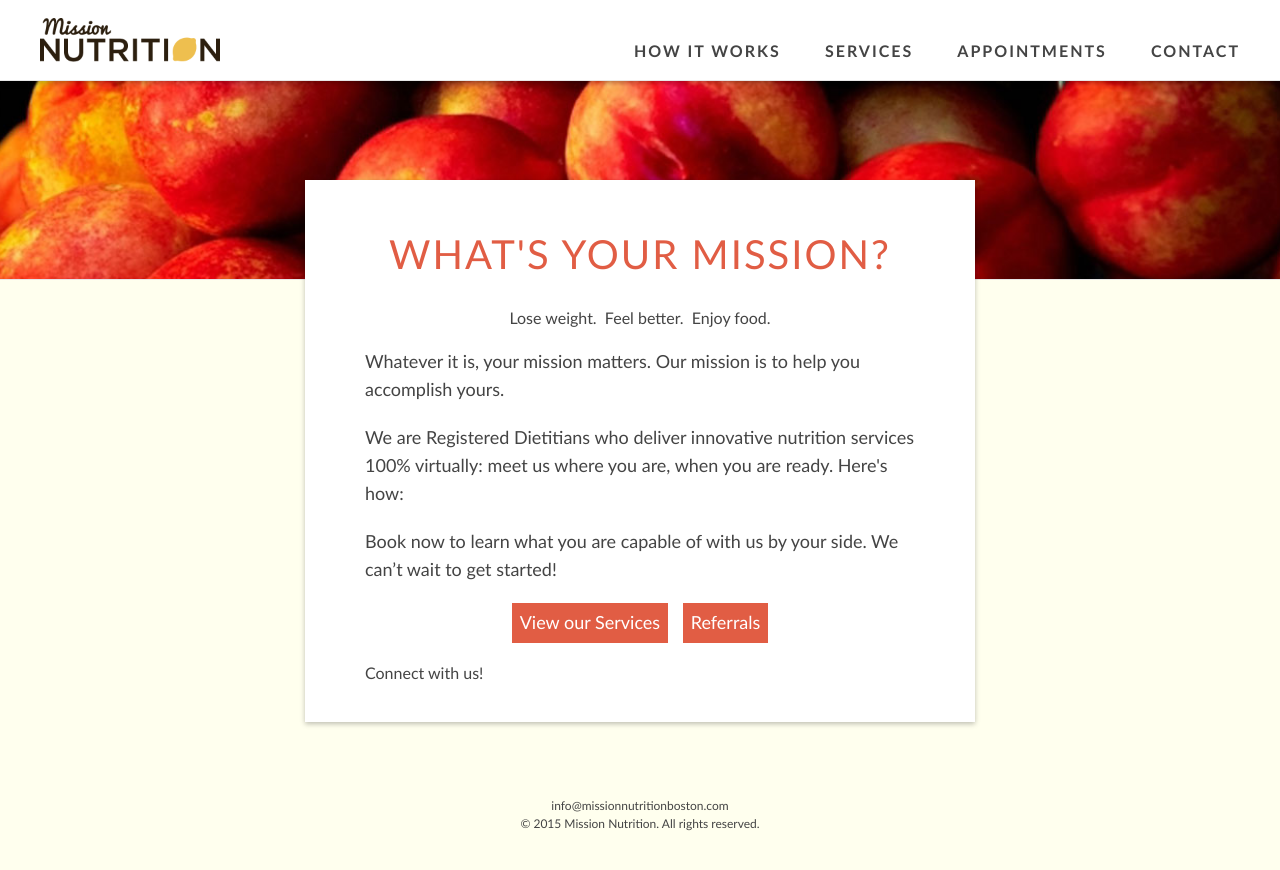
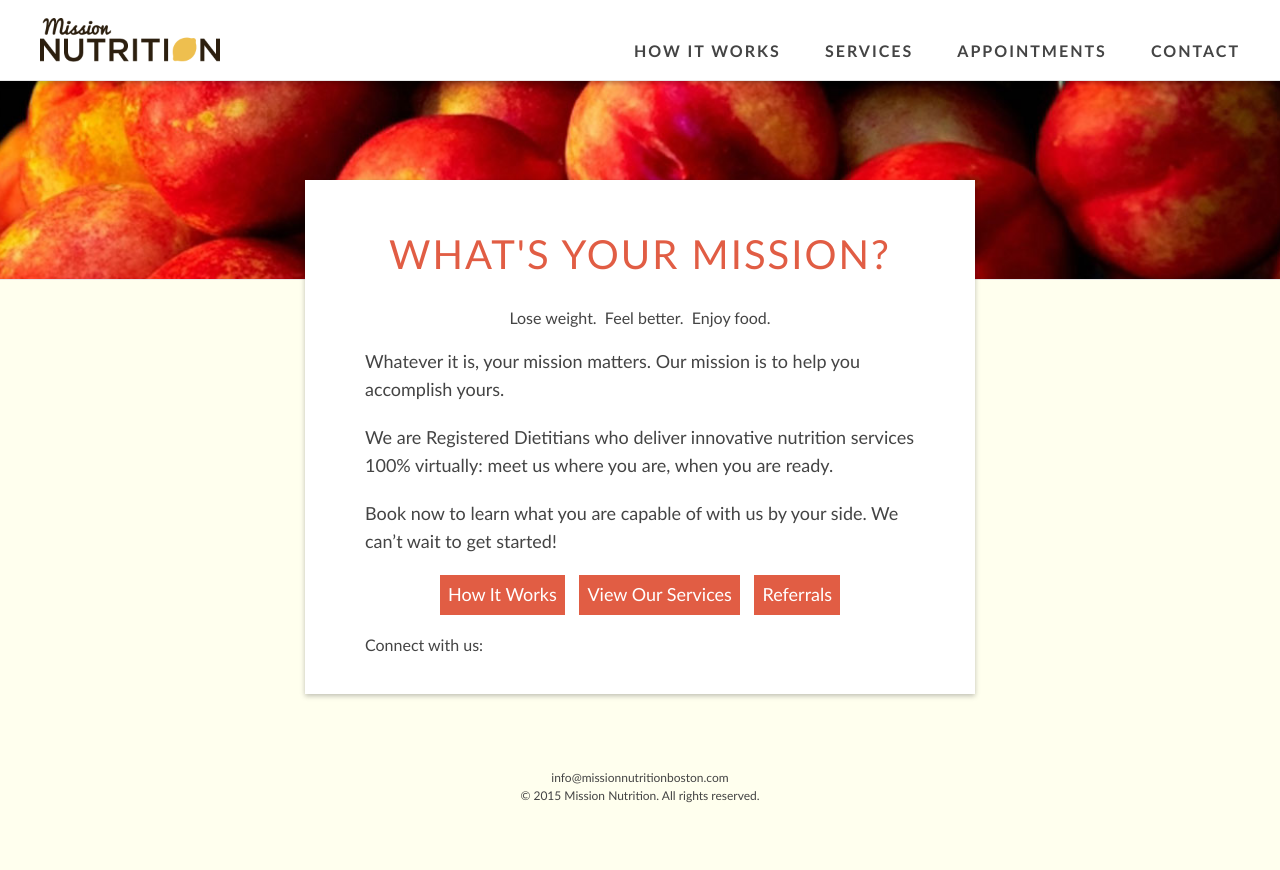
Before and after one commit to davelandry/missionnutrition, a Jekyll site: the page built from index.html, in a window 1280 px wide. Shown: the top 870 px of the page. Built offline with Jekyll 4.4.1, drawn with Linux system fonts in a browser that asks for light colours.

Commit message:
Update index.html

```diff
--- a/index.html
+++ b/index.html
@@ -13,14 +13,15 @@ image: peaches
 </p>
 
 <p>
-  We are Registered Dietitians who deliver innovative nutrition services 100% virtually: meet us where you are, when you are ready. Here's how:
+  We are Registered Dietitians who deliver innovative nutrition services 100% virtually: meet us where you are, when you are ready.
 </p>
 <p>
   Book now to learn what you are capable of with us by your side. We can’t wait to get started!
 </p>
 
 <p class="center">
-  <a class="button" href="/services/">View our Services</a>
+  <a class="button" href="/how it works/">How It Works</a>
+  <a class="button" href="/services/">View Our Services</a>
   <a class="button" href="/referrals/">Referrals</a>
 </p>
-Connect with us!
+Connect with us:
```
